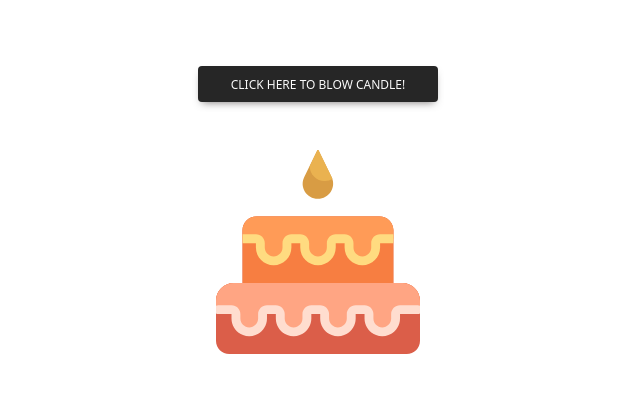
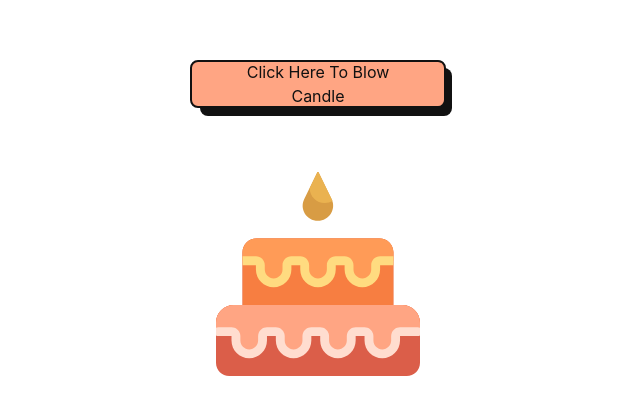
Before and after one commit to saurav1998hub/saurav1998hub.HappyBirthDayRitu, an Angular app: page / in a window 1280 px wide. Shown: the part 176-590 px from the top of the page, without its empty margins (322-962 px from the left). Built offline with nearby package versions, Linux system fonts and the light colour scheme.

Commit message:
addign new button

```diff
--- a/src/app/app.module.ts
+++ b/src/app/app.module.ts
@@ -5,11 +5,13 @@ import { AppRoutingModule } from './app-routing.module';
 import { AppComponent } from './app.component';
 import { BrowserAnimationsModule } from '@angular/platform-browser/animations';
 import { LandingPageComponent } from './components/landing-page/landing-page.component';
+import { ButtonComponent } from './components/landing-page/button/button.component';
 
 @NgModule({
   declarations: [
     AppComponent,
     LandingPageComponent,
+    ButtonComponent,
   ],
   imports: [
     BrowserModule,
--- /dev/null
+++ b/src/app/components/landing-page/button/button.component.html
@@ -0,0 +1 @@
+<button class="m-4 self-center button-56" role="button" (click)="start()">Click Here To Blow Candle</button>
--- /dev/null
+++ b/src/app/components/landing-page/button/button.component.scss
@@ -0,0 +1,58 @@
+/* CSS */
+.button-56 {
+  align-items: center;
+  background-color: #FFA583;
+  border: 2px solid #111;
+  border-radius: 8px;
+  box-sizing: border-box;
+  color: #111;
+  cursor: pointer;
+  display: flex;
+  font-family: Inter,sans-serif;
+  font-size: 16px;
+  height: 48px;
+  justify-content: center;
+  line-height: 24px;
+  max-width: 100%;
+  padding: 0 25px;
+  position: relative;
+  text-align: center;
+  text-decoration: none;
+  user-select: none;
+  -webkit-user-select: none;
+  touch-action: manipulation;
+}
+
+.button-56:after {
+  background-color: #111;
+  border-radius: 8px;
+  content: "";
+  display: block;
+  height: 48px;
+  left: 0;
+  width: 100%;
+  position: absolute;
+  top: -2px;
+  transform: translate(8px, 8px);
+  transition: transform .2s ease-out;
+  z-index: -1;
+}
+
+.button-56:hover:after {
+  transform: translate(0, 0);
+}
+
+.button-56:active {
+  background-color: #ffdeda;
+  outline: 0;
+}
+
+.button-56:hover {
+  outline: 0;
+}
+
+@media (min-width: 768px) {
+  .button-56 {
+    padding: 0 40px;
+  }
+}
--- /dev/null
+++ b/src/app/components/landing-page/button/button.component.ts
@@ -0,0 +1,14 @@
+import { Component, EventEmitter, Output } from '@angular/core';
+
+@Component({
+  selector: 'app-button',
+  templateUrl: './button.component.html',
+  styleUrls: ['./button.component.scss']
+})
+export class ButtonComponent {
+  @Output() open: EventEmitter<any> = new EventEmitter();
+
+  start(){
+    this.open.emit(true);
+  }
+}
--- a/src/app/components/landing-page/landing-page.component.html
+++ b/src/app/components/landing-page/landing-page.component.html
@@ -1,15 +1,12 @@
 <div *ngIf="!buttonClicked" class="box flex flex-col justify-center">
-    <button type="button" (click)="start()"
-        class="self-center h-10 w-60 inline-block rounded bg-neutral-800 px-6 pb-2 pt-2.5 text-xs font-medium uppercase leading-normal text-neutral-50 shadow-[0_4px_9px_-4px_rgba(51,45,45,0.7)] transition duration-150 ease-in-out hover:bg-neutral-800 hover:shadow-[0_8px_9px_-4px_rgba(51,45,45,0.2),0_4px_18px_0_rgba(51,45,45,0.1)] focus:bg-neutral-800 focus:shadow-[0_8px_9px_-4px_rgba(51,45,45,0.2),0_4px_18px_0_rgba(51,45,45,0.1)] focus:outline-none focus:ring-0 active:bg-neutral-900 active:shadow-[0_8px_9px_-4px_rgba(51,45,45,0.2),0_4px_18px_0_rgba(51,45,45,0.1)] dark:bg-neutral-900 dark:shadow-[0_4px_9px_-4px_#030202] dark:hover:bg-neutral-900 dark:hover:shadow-[0_8px_9px_-4px_rgba(3,2,2,0.3),0_4px_18px_0_rgba(3,2,2,0.2)] dark:focus:bg-neutral-900 dark:focus:shadow-[0_8px_9px_-4px_rgba(3,2,2,0.3),0_4px_18px_0_rgba(3,2,2,0.2)] dark:active:bg-neutral-900 dark:active:shadow-[0_8px_9px_-4px_rgba(3,2,2,0.3),0_4px_18px_0_rgba(3,2,2,0.2)]">
-        Click Here to Blow Candle!
-    </button>
+    <app-button class="w-72 self-center" (open)="start($event)"></app-button>
     <object class="p-12 self-center" data="../../../assets/images/Birthday Cake Icon.svg" width="300" height="300"> </object>
 </div>
-<div *ngIf="buttonClicked" class="main flex justify-center">
+<div *ngIf="buttonClicked" class="overflow-hidden main flex justify-center">
     <div class="pyro">
         <div class="before"></div>
         <div class="after"></div>
     </div>
     <h1>Happy 24th Birthday Pucchu<span>❤</span></h1>
 </div>
-<audio #audioElement src="../../../assets/images/iraaday.mp3"></audio>
+<audio #audioElement src="../../../assets/images/iraaday.mp3" loop></audio>
--- a/src/app/components/landing-page/landing-page.component.scss
+++ b/src/app/components/landing-page/landing-page.component.scss
@@ -20,6 +20,7 @@ h1 {
 
 .main {
   background-image: url("../../../assets/images/background_horizontal.jpg");
+  background-attachment: fixed;
   height: 100vh !important;
   background-position: center;
   background-repeat: no-repeat;
--- a/src/app/components/landing-page/landing-page.component.ts
+++ b/src/app/components/landing-page/landing-page.component.ts
@@ -11,7 +11,7 @@ export class LandingPageComponent{
 
   buttonClicked:boolean = false;
 
-  start(){
+  start(e:Event){
     this.buttonClicked  = true;
     console.log("start");
     const audio = this.audioElement.nativeElement as HTMLAudioElement;
```
Also changed, not shown: 1 other file (tests, documents, lock files or other folders).
